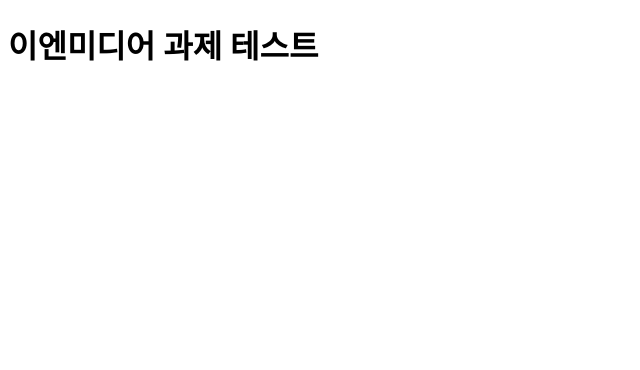
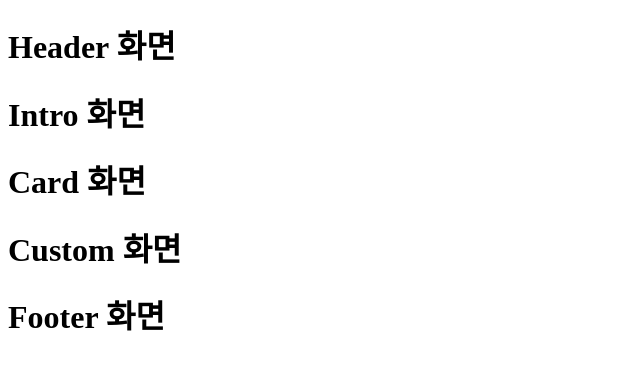
Before and after one commit to firstquarterlee/en-assignment, a React (Vite) app: page / in a window 1280 px wide. Shown: the top 370 px of the page, without its empty margins (0-640 px from the left). Built offline with nearby package versions, Linux system fonts and the light colour scheme.

Commit message:
feat: 컴포넌트 및 폴더 구조 설정, 기본 화면 출력 확인

```diff
--- a/src/App.jsx
+++ b/src/App.jsx
@@ -1,10 +1,19 @@
 import './App.css'
+import Header from './components/Header'
+import Intro from './components/Intro'
+import Card from './components/Card'
+import Custom from './components/Custom'
+import Footer from './components/Footer'
 
 function App() {
 
   return (
     <>
-    <h1>이엔미디어 과제 테스트</h1>
+      <Header />
+      <Intro />
+      <Card />
+      <Custom />
+      <Footer />
     </>
   )
 }
--- /dev/null
+++ b/src/components/Card.jsx
@@ -0,0 +1,9 @@
+import React from 'react';
+
+const Card = () => {
+  return (
+    <h1>Card 화면</h1>
+  );
+};
+
+export default Card;
--- /dev/null
+++ b/src/components/Custom.jsx
@@ -0,0 +1,9 @@
+import React from 'react';
+
+const Custom = () => {
+  return (
+    <h1>Custom 화면</h1>
+  );
+};
+
+export default Custom;
--- /dev/null
+++ b/src/components/Footer.jsx
@@ -0,0 +1,9 @@
+import React from 'react';
+
+const Footer = () => {
+  return (
+    <h1>Footer 화면</h1>
+  );
+};
+
+export default Footer;
--- /dev/null
+++ b/src/components/Header.jsx
@@ -0,0 +1,9 @@
+import React from 'react';
+
+const Header = () => {
+  return (
+    <h1>Header 화면</h1>
+  );
+};
+
+export default Header;
--- /dev/null
+++ b/src/components/Intro.jsx
@@ -0,0 +1,9 @@
+import React from 'react';
+
+const Intro = () => {
+  return (
+    <h1>Intro 화면</h1>
+  );
+};
+
+export default Intro;
```
